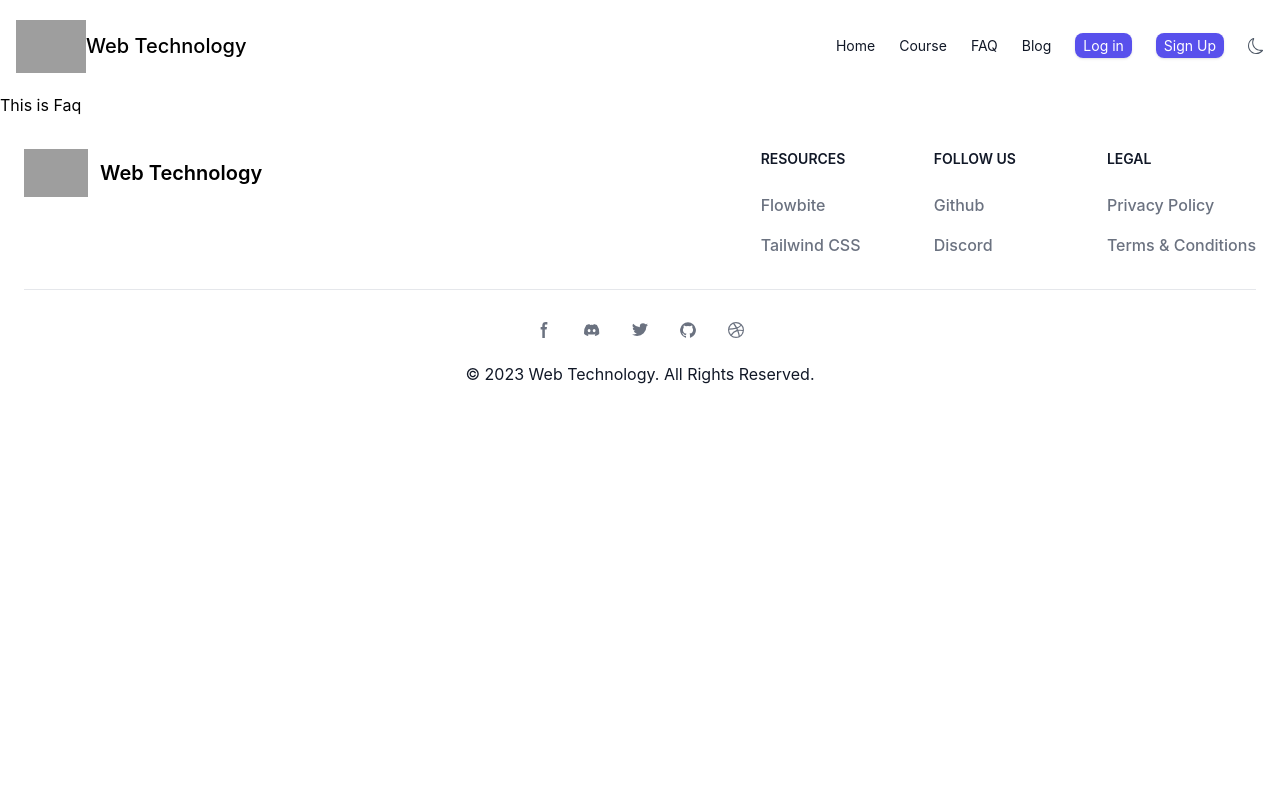
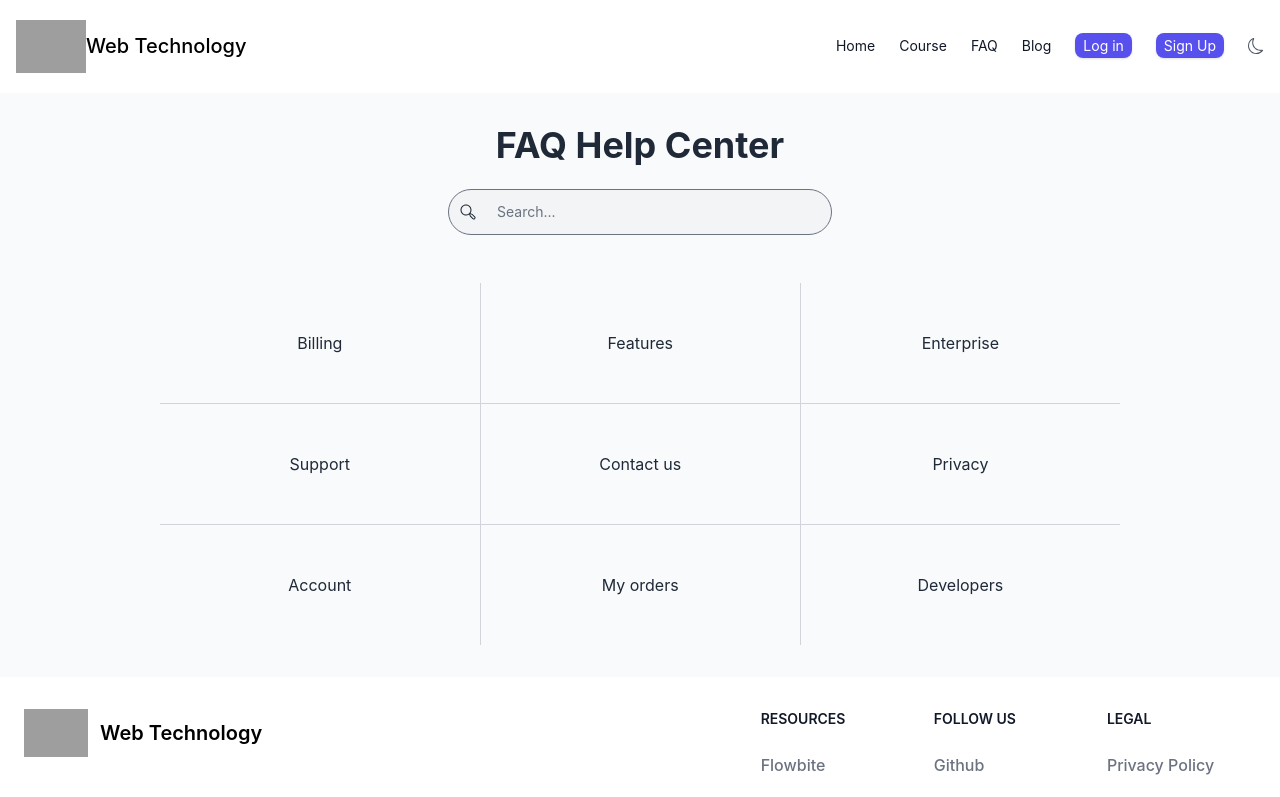
Before and after one commit to koushik-ahmad/web-technology-client, a React (Create React App) app: page /faq in a window 1280 px wide. Shown: the top 797 px of the page. Built offline with nearby package versions, Linux system fonts and the light colour scheme; no server answers; grey boxes are pictures that could not be loaded.

Commit message:
added faq section

```diff
--- a/src/components/Faq/Faq.js
+++ b/src/components/Faq/Faq.js
@@ -1,12 +1,42 @@
 import React from 'react';
+import { Link } from 'react-router-dom';
 
 
 const Faq = () => {
 
     return (
-        <div>
-            <h2>This is Faq</h2>
-        </div>
+        <section className="bg-gray-50 text-gray-800">
+            <div className="container flex flex-col items-center p-4 mx-auto md:p-8">
+                <h1 className="text-3xl font-bold leadi text-center sm:text-4xl"> FAQ Help Center</h1>
+                <div className="relative mt-6 mb-12">
+                    <span className="absolute inset-y-0 flex items-center pl-2 mx-auto">
+                        <button type="submit" title="Search" className="p-1 focus:outline-none focus:ring">
+                            <svg fill="currentColor" viewBox="0 0 512 512" className="w-4 h-4 text-gray-800">
+                                <path d="M479.6,399.716l-81.084-81.084-62.368-25.767A175.014,175.014,0,0,0,368,192c0-97.047-78.953-176-176-176S16,94.953,16,192,94.953,368,192,368a175.034,175.034,0,0,0,101.619-32.377l25.7,62.2L400.4,478.911a56,56,0,1,0,79.2-79.195ZM48,192c0-79.4,64.6-144,144-144s144,64.6,144,144S271.4,336,192,336,48,271.4,48,192ZM456.971,456.284a24.028,24.028,0,0,1-33.942,0l-76.572-76.572-23.894-57.835L380.4,345.771l76.573,76.572A24.028,24.028,0,0,1,456.971,456.284Z"></path>
+                            </svg>
+                        </button>
+                    </span>
+                    <input type="search" name="Search" placeholder="Search..." className="w-full py-3 pl-12 text-sm rounded-full sm:w-96 focus:outline-none bg-gray-100 text-gray-800 focus:bg-gray-50" />
+                </div>
+                <div className="flex flex-col w-full divide-y sm:flex-row sm:divide-y-0 sm:divide-x sm:px-8 lg:px-12 xl:px-32 divide-gray-300">
+                    <div className="flex flex-col w-full divide-y divide-gray-300">
+                        <Link rel="noopener noreferrer" to='/faq' className="flex items-center justify-center p-4 sm:py-8 lg:py-12">Billing</Link>
+                        <Link rel="noopener noreferrer" to='/faq' className="flex items-center justify-center p-4 sm:py-8 lg:py-12">Support</Link>
+                        <Link rel="noopener noreferrer" to='/faq' className="flex items-center justify-center p-4 sm:py-8 lg:py-12">Account</Link>
+                    </div>
+                    <div className="flex flex-col w-full divide-y divide-gray-300">
+                        <Link rel="noopener noreferrer" to='/faq' className="flex items-center justify-center p-4 sm:py-8 lg:py-12">Features</Link>
+                        <Link rel="noopener noreferrer" to='/faq' className="flex items-center justify-center p-4 sm:py-8 lg:py-12">Contact us</Link>
+                        <Link rel="noopener noreferrer" to='/faq' className="flex items-center justify-center p-4 sm:py-8 lg:py-12">My orders</Link>
+                    </div>
+                    <div className="hidden w-full divide-y sm:flex-col sm:flex divide-gray-300">
+                        <Link rel="noopener noreferrer" to='/faq' className="flex items-center justify-center p-4 sm:py-8 lg:py-12">Enterprise</Link>
+                        <Link rel="noopener noreferrer" to='/faq' className="flex items-center justify-center p-4 sm:py-8 lg:py-12">Privacy</Link>
+                        <Link rel="noopener noreferrer" to='/faq' className="flex items-center justify-center p-4 sm:py-8 lg:py-12">Developers</Link>
+                    </div>
+                </div>
+            </div>
+        </section>
     );
 };
 
--- a/src/components/Home/Home.js
+++ b/src/components/Home/Home.js
@@ -32,7 +32,7 @@ const Home = () => {
 
 
     return (
-        <section>
+        <section className='bg-gray-50'>
             <div className="max-w-screen-xl mx-auto px-4 py-28 gap-12 text-gray-600 md:px-8">
                 <div className="space-y-6 max-w-2xl mx-auto text-center">
                     <div className="flex flex-wrap items-center justify-center gap-6 ">
--- a/src/components/Navbar/Navbar.js
+++ b/src/components/Navbar/Navbar.js
@@ -117,16 +117,16 @@ const Navbar = () => {
                             }
 
                             <li className=''>
-                                <Link className="hs-dark-mode-active:hidden block hs-dark-mode group flex items-center text-gray-600 hover:text-blue-600 font-medium dark:text-gray-400 dark:hover:text-gray-500" href="#!" data-hs-theme-click-value="dark">
+                                <button className="hs-dark-mode-active:hidden block hs-dark-mode group flex items-center text-gray-600 hover:text-blue-600 font-medium dark:text-gray-400 dark:hover:text-gray-500" data-hs-theme-click-value="dark">
                                     <svg className="w-4 h-4" xmlns="http://www.w3.org/2000/svg" width="16" height="16" fill="currentColor" viewBox="0 0 16 16">
                                         <path d="M6 .278a.768.768 0 0 1 .08.858 7.208 7.208 0 0 0-.878 3.46c0 4.021 3.278 7.277 7.318 7.277.527 0 1.04-.055 1.533-.16a.787.787 0 0 1 .81.316.733.733 0 0 1-.031.893A8.349 8.349 0 0 1 8.344 16C3.734 16 0 12.286 0 7.71 0 4.266 2.114 1.312 5.124.06A.752.752 0 0 1 6 .278zM4.858 1.311A7.269 7.269 0 0 0 1.025 7.71c0 4.02 3.279 7.276 7.319 7.276a7.316 7.316 0 0 0 5.205-2.162c-.337.042-.68.063-1.029.063-4.61 0-8.343-3.714-8.343-8.29 0-1.167.242-2.278.681-3.286z" />
                                     </svg>
-                                </Link>
-                                <Link className="hs-dark-mode-active:block hidden hs-dark-mode group flex items-center text-gray-600 hover:text-blue-600 font-medium dark:text-gray-400 dark:hover:text-gray-500" href="#!" data-hs-theme-click-value="light">
+                                </button>
+                                <button className="hs-dark-mode-active:block hidden hs-dark-mode group flex items-center text-gray-600 hover:text-blue-600 font-medium dark:text-gray-400 dark:hover:text-gray-500" data-hs-theme-click-value="light">
                                     <svg className="w-4 h-4" xmlns="http://www.w3.org/2000/svg" width="16" height="16" fill="currentColor" viewBox="0 0 16 16">
                                         <path d="M8 11a3 3 0 1 1 0-6 3 3 0 0 1 0 6zm0 1a4 4 0 1 0 0-8 4 4 0 0 0 0 8zM8 0a.5.5 0 0 1 .5.5v2a.5.5 0 0 1-1 0v-2A.5.5 0 0 1 8 0zm0 13a.5.5 0 0 1 .5.5v2a.5.5 0 0 1-1 0v-2A.5.5 0 0 1 8 13zm8-5a.5.5 0 0 1-.5.5h-2a.5.5 0 0 1 0-1h2a.5.5 0 0 1 .5.5zM3 8a.5.5 0 0 1-.5.5h-2a.5.5 0 0 1 0-1h2A.5.5 0 0 1 3 8zm10.657-5.657a.5.5 0 0 1 0 .707l-1.414 1.415a.5.5 0 1 1-.707-.708l1.414-1.414a.5.5 0 0 1 .707 0zm-9.193 9.193a.5.5 0 0 1 0 .707L3.05 13.657a.5.5 0 0 1-.707-.707l1.414-1.414a.5.5 0 0 1 .707 0zm9.193 2.121a.5.5 0 0 1-.707 0l-1.414-1.414a.5.5 0 0 1 .707-.707l1.414 1.414a.5.5 0 0 1 0 .707zM4.464 4.465a.5.5 0 0 1-.707 0L2.343 3.05a.5.5 0 1 1 .707-.707l1.414 1.414a.5.5 0 0 1 0 .708z" />
                                     </svg>
-                                </Link>
+                                </button>
                             </li>
                         </div>
                     </ul>
--- a/src/components/Profile/Profile.js
+++ b/src/components/Profile/Profile.js
@@ -6,8 +6,8 @@ const Profile = () => {
     const { user } = useContext(UserContext);
 
     return (
-        <div className='pt-28 pb-48'>
-            <div className="max-w-md mx-auto my-4 p-8 sm:flex sm:space-x-6 rounded-md bg-gray-100 text-gray-800">
+        <div className='bg-gray-50 pt-28 pb-48'>
+            <div className="max-w-md mx-auto my-4 p-8 sm:flex sm:space-x-6 rounded-md bg-gray-200 text-gray-800">
                 <div className="flex-shrink-0 w-full mb-6 h-44 sm:h-32 sm:w-32 sm:mb-0">
 
                     {user?.photoURL ?
--- a/src/components/Register/Login.js
+++ b/src/components/Register/Login.js
@@ -1,5 +1,5 @@
 import React, { useContext, useState } from 'react';
-import { Link } from 'react-router-dom';
+import { Link, useNavigate } from 'react-router-dom';
 import { UserContext } from '../../contexts/AuthContext';
 import { toast } from 'react-hot-toast';
 
@@ -7,7 +7,7 @@ const Login = () => {
     const [error, setError] = useState(null);
     const { signIn, googleSignIn, githubSignIn } = useContext(UserContext);
 
-
+    const navigate = useNavigate();
 
     const handleSubmit = (event) => {
         event.preventDefault();
@@ -21,6 +21,7 @@ const Login = () => {
                 console.log(user);
                 toast.success('User login successful');
                 form.reset();
+                navigate('/');
             })
             .catch(error => {
                 console.error(error);
@@ -56,7 +57,7 @@ const Login = () => {
 
 
     return (
-        <main className="w-full h-full flex flex-col items-center justify-center py-5 px-4">
+        <main className="w-full h-full flex flex-col bg-gray-50 items-center justify-center py-5 px-4">
             <div className="max-w-sm w-full text-gray-600 space-y-5">
                 <div className="text-center pb-5">
                     <img src="https://i.ibb.co/2S83PPW/logo.png" width={100} className="mx-auto" alt="" />
--- a/src/components/Register/Signup.js
+++ b/src/components/Register/Signup.js
@@ -1,5 +1,5 @@
 import React, { useContext } from 'react';
-import { Link } from 'react-router-dom';
+import { Link, useNavigate } from 'react-router-dom';
 import { UserContext } from '../../contexts/AuthContext';
 import { toast } from 'react-hot-toast';
 
@@ -7,6 +7,7 @@ import { toast } from 'react-hot-toast';
 const Signup = () => {
     const { user, createUser, googleSignIn, githubSignIn } = useContext(UserContext);
 
+    const navigate = useNavigate();
 
     const handleSubmit = (event) => {
         event.preventDefault();
@@ -60,7 +61,7 @@ const Signup = () => {
 
 
     return (
-        <main className="w-full h-full flex flex-col items-center justify-center pt-2 pb-5 px-4">
+        <main className="w-full h-full flex flex-col bg-gray-50 items-center justify-center pt-2 pb-5 px-4">
             <div className="max-w-sm w-full text-gray-600 space-y-2">
                 <div className="text-center pb-2">
                     <img src="https://i.ibb.co/2S83PPW/logo.png" width={100} className="mx-auto" alt="" />
```
